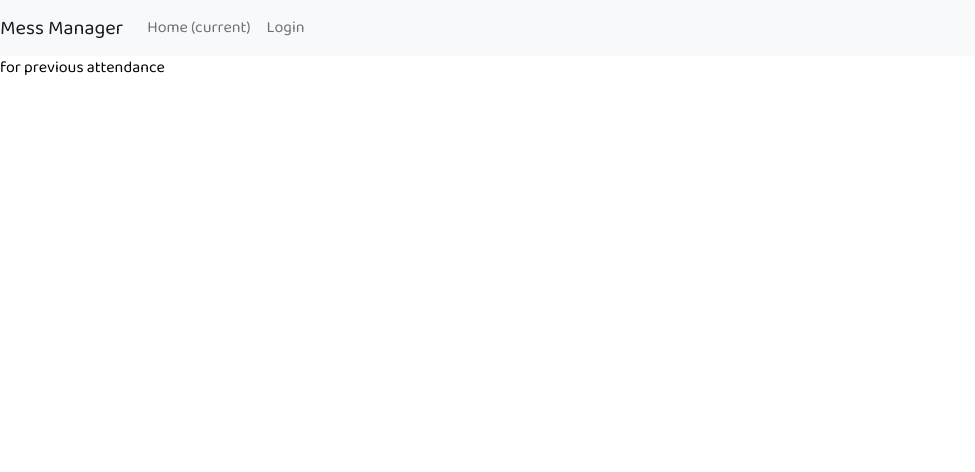
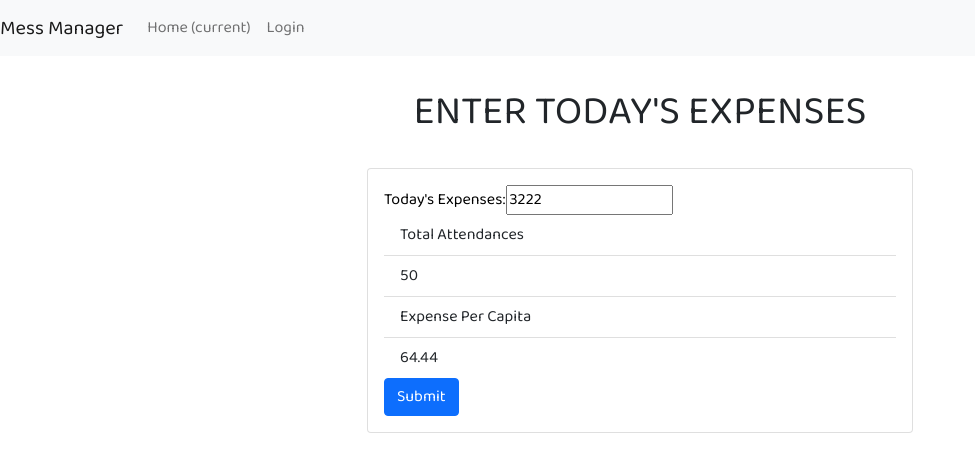
Before and after one commit to Hasnain190/mess-manager, a React (Create React App) app in the folder mess_manager/frontend/: page /#/admin/expenses/today in a window 1280 px wide. Shown: the top 472 px of the page, without its empty margins (0-975 px from the left). Built offline with nearby package versions, Linux system fonts and the light colour scheme.

Commit message:
add some template pages

```diff
--- a/mess_manager/frontend/src/App.js
+++ b/mess_manager/frontend/src/App.js
@@ -7,7 +7,7 @@ import Dashboard from "./Screens/normal/dashboard";
 import EditUser from "./Screens/admin/EditUser";
 import MarkAttendance from "./Screens/admin/markAttendance";
 import ThisMonthBill from "./Screens/admin/ThisMonthBill";
-import TodayExpenses from "./Screens/admin/PreviousAttendance";
+import TodayExpenses from "./Screens/admin/TodayExpenses";
 import PreviousAttendance from "./Screens/admin/PreviousAttendance";
 import ViewMess from "./Screens/admin/ViewMess";
 import UpdateMess from "./Screens/admin/UpdateMess";
--- a/mess_manager/frontend/src/Screens/admin/PreviousAttendance.js
+++ b/mess_manager/frontend/src/Screens/admin/PreviousAttendance.js
@@ -1,11 +1,49 @@
-import React from 'react'
+// for this month bill
+import React from "react";
+import { Link } from "react-router-dom";
 
 function PreviousAttendance() {
     return (
         <div>
-            for previous attendance
+            <div class="h1 text-center text-dark" id="pageHeaderTitle">
+                Previous Attendance  from  <code>MM-YYYY</code>  to <code>MM-YYYY</code>
+            </div>
+
+
+
+            {/* boostrap table for all the users , room no , current bill added */}
+            <table class="table table-striped">
+                <thead>
+                    <tr>
+                        <th scope="col">#</th>
+                        <th scope="col">Year</th>
+                        <th scope="col">Month</th>
+                        <th scope="col">Go to</th>
+                    </tr>
+                </thead>
+                <tbody>
+                    <tr>
+                        <th scope="row">1</th>
+                        <td>2021</td>
+                        <td>December</td>
+                        <td>See</td>
+                    </tr>
+                    <tr>
+                        <th scope="row">2</th>
+                        <td>2021</td>
+                        <td>November</td>
+                        <td>See</td>
+                    </tr>
+                    <tr>
+                        <th scope="row">3</th>
+                        <td>2021</td>
+                        <td>October</td>
+                        <button className="button button-primary">See</button>
+                    </tr>
+                </tbody>
+            </table>
         </div>
-    )
+    );
 }
 
-export default PreviousAttendance
+export default PreviousAttendance;
--- a/mess_manager/frontend/src/Screens/admin/TodayExpenses.js
+++ b/mess_manager/frontend/src/Screens/admin/TodayExpenses.js
@@ -1,11 +1,62 @@
-import React from 'react'
+// for this month bill
+import React, { useState } from "react";
+import { Link } from "react-router-dom";
 
 function TodayExpenses() {
+
+    const [todayExpenses, setTodayExpenses] = useState(3222)
+
+    const submitHandler = () => {
+        console.log(todayExpenses)
+    }
+
+    const totalAttendance = 50
+
+
+    const expensePerCapita = todayExpenses / totalAttendance
+
     return (
-        <div>
-            for today expenses
+        <div className="container">
+            <div class="h1 text-center text-dark" id="pageHeaderTitle">
+                Enter Today's Expenses
+            </div>
+            <div className="row">
+                <div className="col-md-6 mx-auto">
+                    <div className="card card-body">
+
+                        <form onSubmit={submitHandler}>
+
+
+                            <label htmlFor="name">Today's Expenses:</label>
+                            <input
+                                type="number"
+                                className="form-group"
+                                id="name"
+                                placeholder="Enter value"
+                                value={todayExpenses}
+                                onChange={(e) => setTodayExpenses(e.target.value)}
+                            />
+
+                            <ul class="list-group list-group-flush">
+                                <label class="list-group-item  card-header">Total Attendances</label>
+                                <li class="list-group-item">{totalAttendance}</li>
+                                <label class="list-group-item  card-header">Expense Per Capita</label>
+                                <li class="list-group-item">{expensePerCapita}</li>
+                            </ul>
+
+                            <button type="submit" className="btn btn-primary">
+                                Submit
+                            </button>
+
+
+
+                        </form>
+
+                    </div>
+                </div>
+            </div>
         </div>
-    )
+    );
 }
 
-export default TodayExpenses
+export default TodayExpenses;
--- a/mess_manager/frontend/src/Screens/admin/markAttendance.js
+++ b/mess_manager/frontend/src/Screens/admin/markAttendance.js
@@ -1,14 +1,13 @@
 
 import Button from "../../components/Button";
 import { listUsers, deleteUser } from "../../actions/user_actions";
-import React, { useState, useEffect } from "react";
+import React, { useState, useEffect, useRef } from "react";
 
 import { useDispatch, useSelector } from "react-redux";
 import Loader from "../../components/Loader";
 import Message from "../../components/Message";
 import { Link, useLocation, useNavigate } from "react-router-dom";
-import { markAttendance } from "../../actions/user_actions";
-
+import { postAttendance } from "../../actions/attendance_actions";
 
 
 
@@ -16,7 +15,9 @@ export default function MarkAttendance() {
 
   const dispatch = useDispatch();
   const navigate = useNavigate();
-
+  const myRefForId = useRef(null)
+  const myRefForFirstTime = useRef(null)
+  const myRefForSecondTime = useRef(null)
 
 
 
@@ -26,14 +27,9 @@ export default function MarkAttendance() {
   const { users, loading, error } = useSelector((state) => state.userList);
   const today = new Date().toISOString().substr(0, 10);
   const { userInfo } = useSelector((state) => state.userLogin);
-
-  const [firstTimeAtt, setFirstTimeAtt] = useState("")
-  const [secondTimeAtt, setSecondTimeAtt] = useState("")
-
-
-  // const [double ,setDouble] = useState()
-  // const [present ,setPresent] = useState()
-  // const [absent ,setAbsent] = useState()
+  const [firstTime, setFirstTime] = useState('')
+  const [secondTime, setSecondTime] = useState('')
+  const [attenandance, setAttendance] = useState({ id: null, date: today, first_time: "Present", second_time: "Present" });
 
   useEffect(() => {
     if (userInfo && userInfo.isAdmin) {
@@ -50,25 +46,38 @@ export default function MarkAttendance() {
   const handleSubmit = (e) => {
     e.preventDefault();
 
-    console.log(e.target.id, firstTimeAtt, secondTimeAtt)
-    // dispatch(markAttendance(e.target.id, firstTimeAtt, secondTimeAtt));
+
+
+
+
+    // for (let i = 0; i < users.length; i++) {
+    //   setAttendance({ id: users[i].id, date: today, first_time: firstTime, second_time: secondTime });
+
+    //   postAttendance(attenandance);
+
+
+
+    // }
+
+    const attenandance = {
+      studant: myRefForId.current.textContent,
+      date: today,
+      first_time: myRefForFirstTime.current.value,
+      second_time: myRefForSecondTime.current.value
+    }
+
+    dispatch(postAttendance(attenandance))
+
+    console.log(attenandance)
+
 
   }
 
-
-  const handleInputChange = (e) => {
-    const { name, value } = e.target;
-    if (name === "firstTimeAtt") {
-      setFirstTimeAtt(value)
-    } else if (name === "secondTimeAtt") {
-      setSecondTimeAtt(value)
-    }
-
-    console.log(firstTimeAtt, secondTimeAtt)
-    console.log()
-  }
+  const testFunction = () => {
 
 
+
+  }
 
   return (
     <>
@@ -105,7 +114,7 @@ export default function MarkAttendance() {
                   <tr key={user.id}>
 
 
-                    <th scope="row">{user.id}</th>
+                    <th scope="row" name="userId" ref={myRefForId}>{user.id}</th>
                     <td className="form-group">
                       <input
 
@@ -130,17 +139,15 @@ export default function MarkAttendance() {
                     </td>
 
                     <td>
-                      <select name="firstAttendance" value={firstTimeAtt} onChange={(e) => setFirstTimeAtt(e.target.value)} className="form-control" id="table-first-time">
+                      <select name={`firstAttendance${user.id}`} ref={myRefForFirstTime} onChange={(e) => (e.target.value)} className="form-control" id="table-first-time">
                         <option value="present">Present ✓</option>
                         <option value="absent">Absent X</option>
                         <option value="double">Double 2</option>
                       </select>
 
-
-
                     </td>
                     <td>
-                      <select name="secondAttendance" value={secondTimeAtt} onChange={(e) => setSecondTimeAtt(e.target.value)} className="form-control" id="table-second-time">
+                      <select name={`secondAttendance${user.id}`} ref={myRefForSecondTime} onChange={(e) => (e.target.value)} className="form-control" id="table-second-time">
                         <option value="present">Present ✓</option>
                         <option value="absent">Absent X</option>
                         <option value="double">Double 2</option>
@@ -148,6 +155,7 @@ export default function MarkAttendance() {
 
                     </td>
                   </tr>
+
                 ))}
               </tbody>
 
--- a/mess_manager/frontend/src/actions/attendance_actions.js
+++ b/mess_manager/frontend/src/actions/attendance_actions.js
@@ -7,9 +7,9 @@ import {
 import axios from 'axios'
 
 
-export const postAttendance = async (dispatch, getState) => {
-    dispatch({ type: POST_ATTENDANCE_REQUEST })
+export const postAttendance = (attenandance) => async (dispatch, getState) => {
     try {
+        dispatch({ type: POST_ATTENDANCE_REQUEST })
 
         const {
             userLogin: { userInfo },
@@ -21,9 +21,16 @@ export const postAttendance = async (dispatch, getState) => {
             }
         }
 
-        const response = await axios.post(`/api/attendance/post`, config)
-        dispatch({ type: POST_ATTENDANCE_SUCCESS, payload: response.data })
+        const { data } = await axios.post(`/api/attendance/post`,
+            attenandance,
+            config)
+        dispatch({ type: POST_ATTENDANCE_SUCCESS, payload: data })
     } catch (error) {
-        dispatch({ type: POST_ATTENDANCE_FAIL, payload: error })
+        dispatch({
+            type: POST_ATTENDANCE_FAIL,
+            payload: error.response && error.response.data.detail
+                ? error.response.data.detail
+                : error.message,
+        })
     }
 }
--- a/mess_manager/frontend/src/reducers/attendance_reducers.js
+++ b/mess_manager/frontend/src/reducers/attendance_reducers.js
@@ -9,7 +9,7 @@ export const attendanceReducers = (state = {}, action) => {
 
     switch (action.type) {
         case POST_ATTENDANCE_REQUEST:
-            return { loading: true, attendance: [] }
+            return { loading: true }
 
         case POST_ATTENDANCE_SUCCESS:
             return {
--- a/mess_manager/frontend/src/store.js
+++ b/mess_manager/frontend/src/store.js
@@ -13,6 +13,7 @@ import {
 } from "./reducers/user_reducers";
 
 import { messMenuReducer } from "./reducers/mess_reducers";
+import { attendanceReducers } from "./reducers/attendance_reducers";
 const reducer = combineReducers({
   // user reducers
   userLogin: userLoginReducer,
@@ -31,6 +32,9 @@ const reducer = combineReducers({
 
   // mess reducers
   messMenu: messMenuReducer,
+
+  // attendance reducers
+  attendance: attendanceReducers,
 });
 
 const userInfoFromStorage = localStorage.getItem("userInfo")
```
Also changed, not shown: 2 other files (tests, documents, lock files or other folders).
